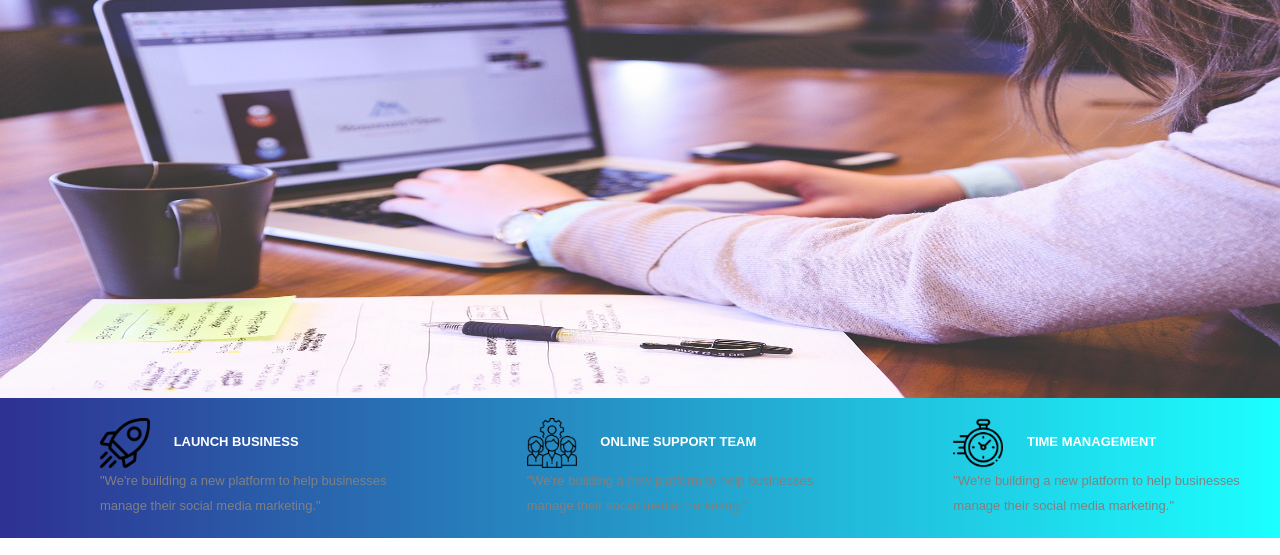
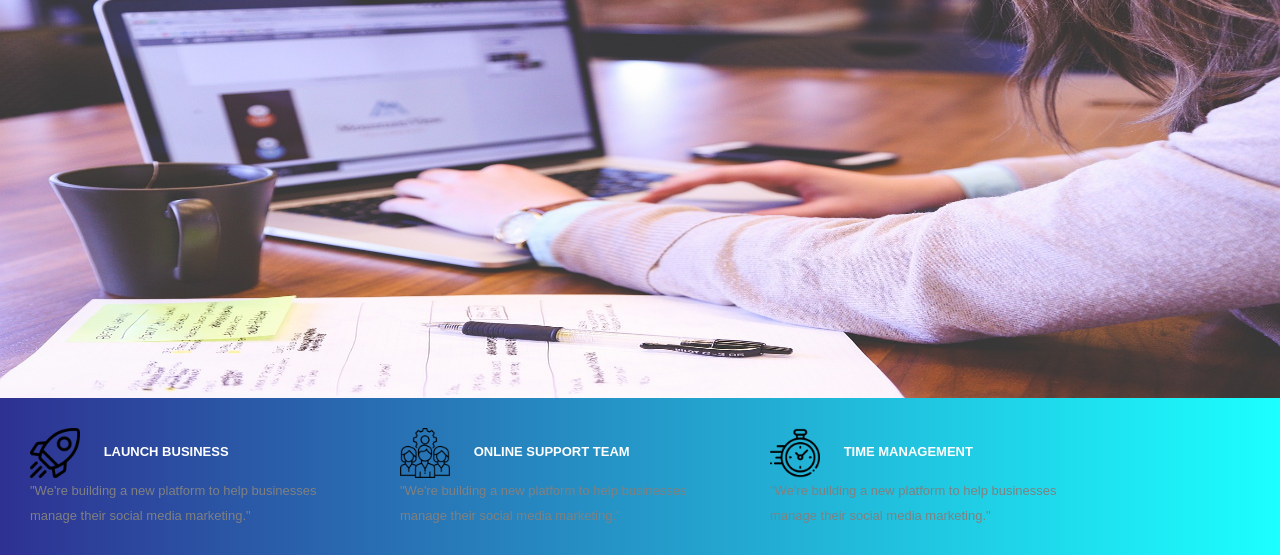
Before and after one commit to Vikashsigh24/CODSOFT-Landing-Page, a plain HTML site: page index.html in a window 1280 px wide. Shown: the part 159-714 px from the top of the page. Drawn offline with nearby package versions, Linux system fonts and the light colour scheme.

Commit message:
Update style1.css

```diff
--- a/style1.css
+++ b/style1.css
@@ -217,8 +217,7 @@ input:focus {
 
 .nav3-container {
     display: flex;
-    justify-content: center;
-    align-items: center;
+    margin: auto;
 }
 
 .icon-text {
@@ -227,8 +226,8 @@ input:focus {
 }
 
 .column {
+    margin: 10px;
     font-size: 13px;
-    margin-left: 80px;
     float: left;
     width: 350px;
 }
```
